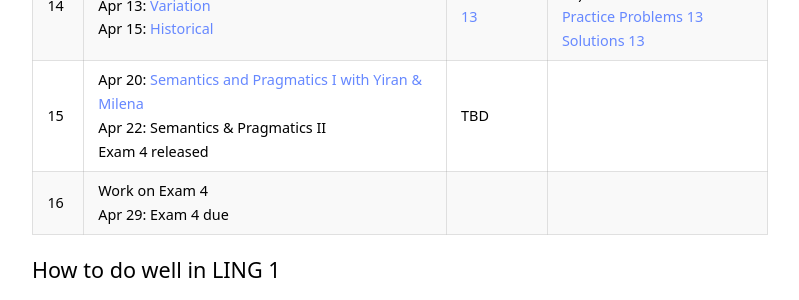
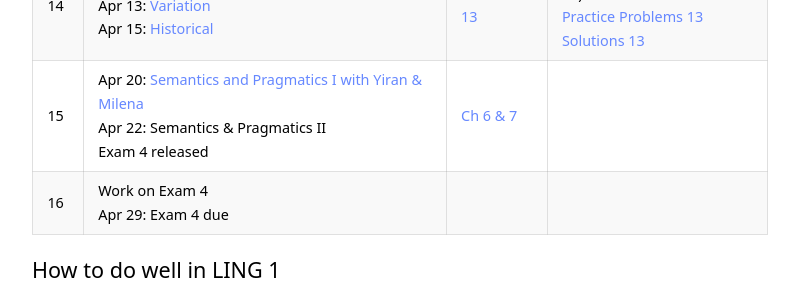
Before and after one commit to kschuler/ling001, a Jekyll site: the page built from index.md, in a window 1280 px wide and 900 px high, scrolled down 3591 px. Shown: the part 154-454 px from the top of the window, without its empty margins (240-1039 px from the left). Built offline with Jekyll 4.4.1, drawn with Linux system fonts in a browser that asks for light colours.

Commit message:
Update index.md

```diff
--- a/index.md
+++ b/index.md
@@ -96,7 +96,7 @@ Wk  | Lecture | Readings | Resources
 12 | Mar 30: [Syntax I](resources/Ling001-20A-15-Syntax1.pdf) <br> Apr 1: [Syntax II](resources/Ling001-20A-16-Syntax2.pdf) <br> Apr 3: **Exam 3 released**| [Ch 5](https://app.perusall.com/courses/intro-to-linguistics-1/chapter-5-19?assignmentId=i7tR6HdzMEfCB99ck&part=1) | [Study Guide 12](resources/studyguide-week12.pdf)<br>[Practice Problems 12](resources/practiceproblems-week12.pdf)<br>[Solutions 12](resources/solutions-week12.pdf)
 13 | **Work on Exam 3**| | [Exam 3](resources/Ling001-20A-Exam3.pdf)
 14 | Apr 13: **Exam 3 due**<br> Apr 13: [Variation](resources/Ling001-20A-19-Variation.pdf) <br> Apr 15: [Historical](resources/Ling001-20A-20-Historical.pdf) | [Ch 10 & 13](https://app.perusall.com/courses/intro-to-linguistics-1/ch10and13?assignmentId=CCQtsSLtuvvn3uvD8&part=1) | [Language journal](resources/language-journal-assignment) (due April 13)<br>[Practice Problems 13](resources/practiceproblems-week13.pdf)<br>[Solutions 13](resources/solutions-week13.pdf)
-15 | Apr 20: [Semantics and Pragmatics I with Yiran & Milena](resources/Ling001-20A-21-SemPrag1.pdf) <br>Apr 22: Semantics & Pragmatics II <br> **Exam 4 released** | TBD |
+15 | Apr 20: [Semantics and Pragmatics I with Yiran & Milena](resources/Ling001-20A-21-SemPrag1.pdf) <br>Apr 22: Semantics & Pragmatics II <br> **Exam 4 released** | [Ch 6 & 7](https://app.perusall.com/courses/intro-to-linguistics-1/chapter6and7?assignmentId=6tgQJudZJqegfmyKT&part=1) |
 16 | **Work on Exam 4**<br>Apr 29: **Exam 4 due** |  |
 
 ## How to do well in LING 1
```
